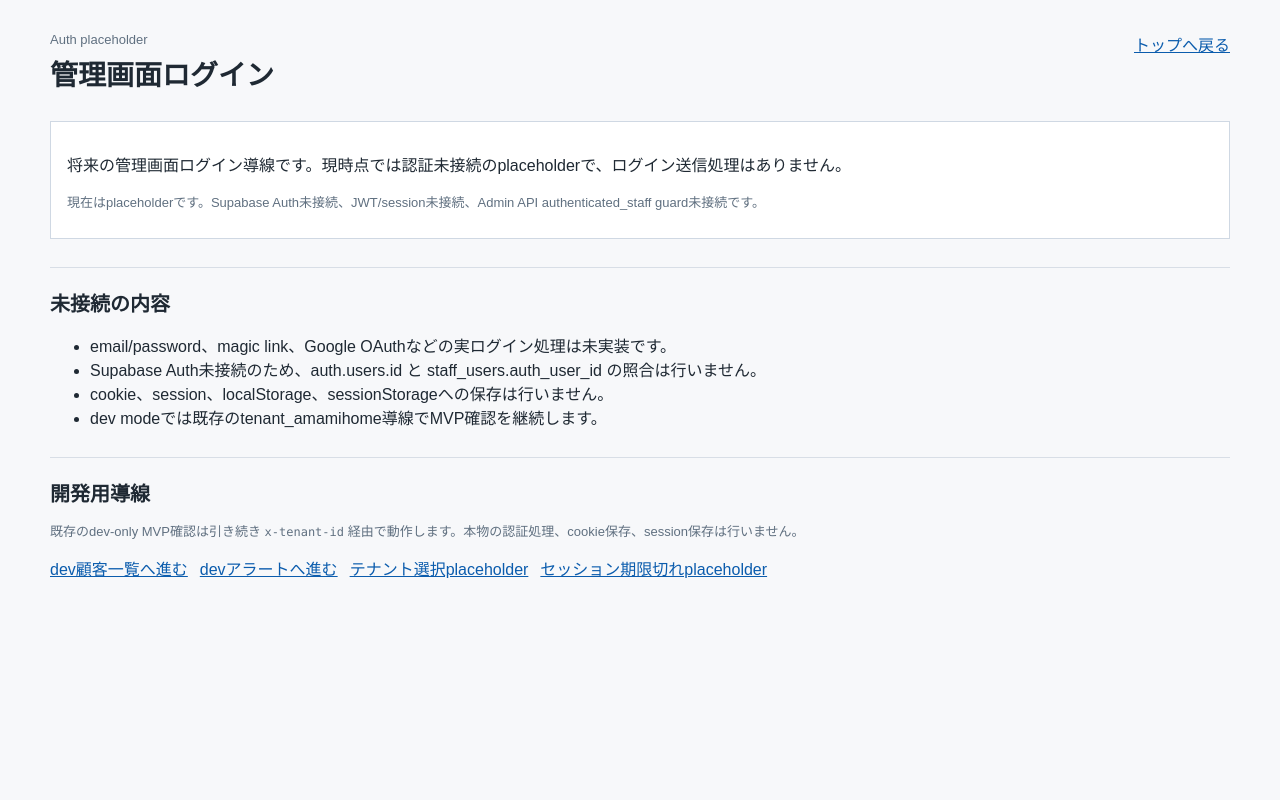
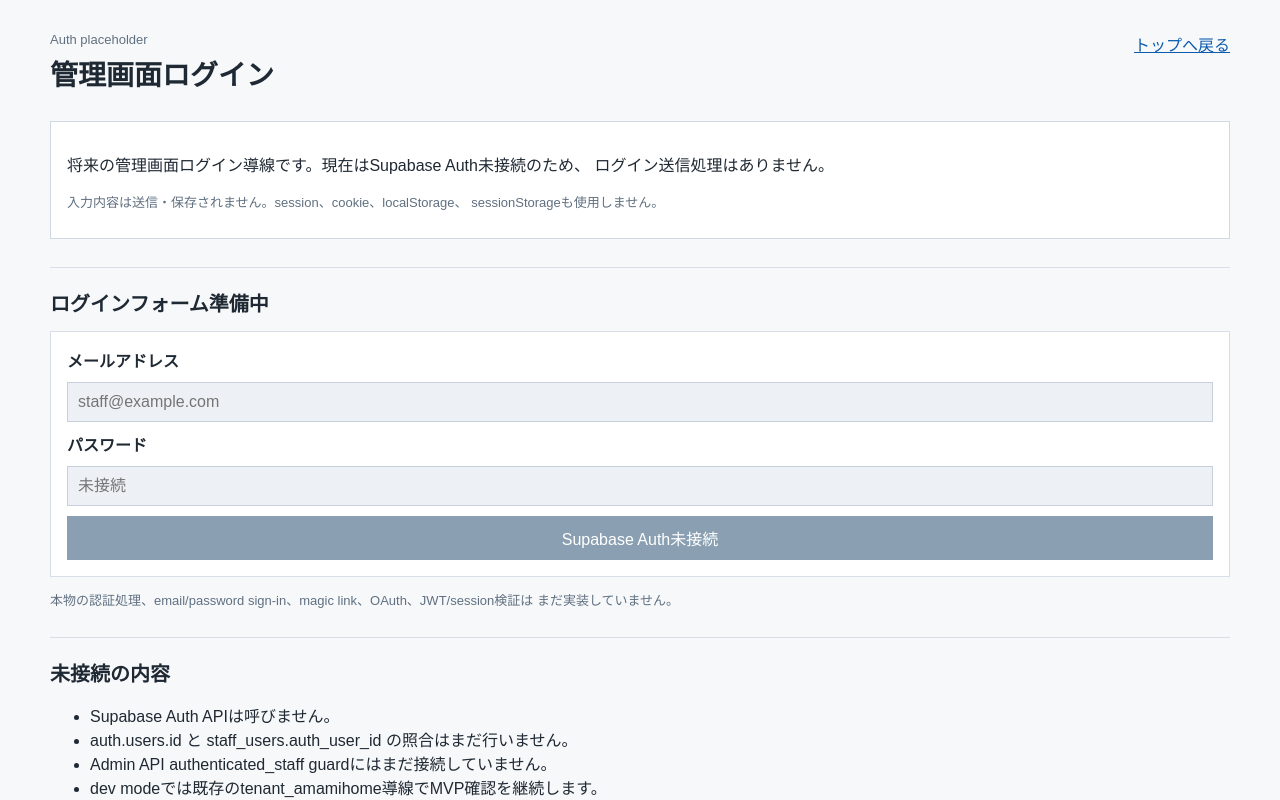
Before and after one commit to sakio71555/line_02, a Next.js app in the folder apps/admin/: page /login in a window 1280 px wide. Shown: the top 800 px of the page. Built offline with nearby package versions, Linux system fonts and the light colour scheme.

Commit message:
feat: prepare admin login UI

```diff
--- a/apps/admin/app/globals.css
+++ b/apps/admin/app/globals.css
@@ -71,6 +71,7 @@ label {
   font-weight: 700;
 }
 
+input,
 textarea {
   border: 1px solid #c7d0db;
   box-sizing: border-box;
@@ -79,6 +80,11 @@ textarea {
   padding: 10px;
   resize: vertical;
   width: 100%;
+}
+
+input:disabled {
+  background: #edf1f5;
+  color: #607080;
 }
 
 .section {
@@ -188,6 +194,15 @@ dl.detail-grid {
   gap: 10px;
 }
 
+.login-form fieldset {
+  background: #fff;
+  border: 1px solid #d8dee6;
+  display: grid;
+  gap: 10px;
+  margin: 0;
+  padding: 16px;
+}
+
 .action-result {
   border-top: 1px solid #d8dee6;
   margin-top: 14px;
--- a/apps/admin/app/login/page.tsx
+++ b/apps/admin/app/login/page.tsx
@@ -1,25 +1,89 @@
 import React from "react";
-
-import { AuthPlaceholderPage } from "../auth-placeholder-page";
 
 export default function LoginPlaceholderPage() {
   return (
-    <AuthPlaceholderPage
-      eyebrow="Auth placeholder"
-      title="管理画面ログイン"
-      description="将来の管理画面ログイン導線です。現時点では認証未接続のplaceholderで、ログイン送信処理はありません。"
-      notes={[
-        "email/password、magic link、Google OAuthなどの実ログイン処理は未実装です。",
-        "Supabase Auth未接続のため、auth.users.id と staff_users.auth_user_id の照合は行いません。",
-        "cookie、session、localStorage、sessionStorageへの保存は行いません。",
-        "dev modeでは既存のtenant_amamihome導線でMVP確認を継続します。"
-      ]}
-      links={[
-        { href: "/customers", label: "dev顧客一覧へ進む" },
-        { href: "/alerts", label: "devアラートへ進む" },
-        { href: "/select-tenant", label: "テナント選択placeholder" },
-        { href: "/session-expired", label: "セッション期限切れplaceholder" }
-      ]}
-    />
+    <main>
+      <div className="page-header">
+        <div>
+          <p className="eyebrow">Auth placeholder</p>
+          <h1>管理画面ログイン</h1>
+        </div>
+        <a href="/">トップへ戻る</a>
+      </div>
+
+      <div className="notice">
+        <p>
+          将来の管理画面ログイン導線です。現在はSupabase Auth未接続のため、
+          ログイン送信処理はありません。
+        </p>
+        <p className="meta">
+          入力内容は送信・保存されません。session、cookie、localStorage、
+          sessionStorageも使用しません。
+        </p>
+      </div>
+
+      <section className="section">
+        <h2>ログインフォーム準備中</h2>
+        <form className="login-form" aria-label="管理画面ログイン準備中フォーム">
+          <fieldset disabled>
+            <label htmlFor="admin-login-email">メールアドレス</label>
+            <input
+              id="admin-login-email"
+              type="email"
+              autoComplete="email"
+              placeholder="staff@example.com"
+            />
+
+            <label htmlFor="admin-login-password">パスワード</label>
+            <input
+              id="admin-login-password"
+              type="password"
+              autoComplete="current-password"
+              placeholder="未接続"
+            />
+
+            <button type="submit" disabled>
+              Supabase Auth未接続
+            </button>
+          </fieldset>
+        </form>
+        <p className="meta">
+          本物の認証処理、email/password sign-in、magic link、OAuth、JWT/session検証は
+          まだ実装していません。
+        </p>
+      </section>
+
+      <section className="section">
+        <h2>未接続の内容</h2>
+        <ul>
+          <li>Supabase Auth APIは呼びません。</li>
+          <li>auth.users.id と staff_users.auth_user_id の照合はまだ行いません。</li>
+          <li>Admin API authenticated_staff guardにはまだ接続していません。</li>
+          <li>dev modeでは既存のtenant_amamihome導線でMVP確認を継続します。</li>
+        </ul>
+      </section>
+
+      <section className="section">
+        <h2>開発用導線</h2>
+        <p className="meta">
+          既存のdev-only MVP確認は引き続き <span className="mono">x-tenant-id</span>{" "}
+          経由で動作します。
+        </p>
+        <ul className="nav-links">
+          <li>
+            <a href="/customers">dev顧客一覧へ進む</a>
+          </li>
+          <li>
+            <a href="/alerts">devアラートへ進む</a>
+          </li>
+          <li>
+            <a href="/select-tenant">テナント選択placeholder</a>
+          </li>
+          <li>
+            <a href="/session-expired">セッション期限切れplaceholder</a>
+          </li>
+        </ul>
+      </section>
+    </main>
   );
 }
```
Also changed, not shown: 5 other files (tests, documents, lock files or other folders).
